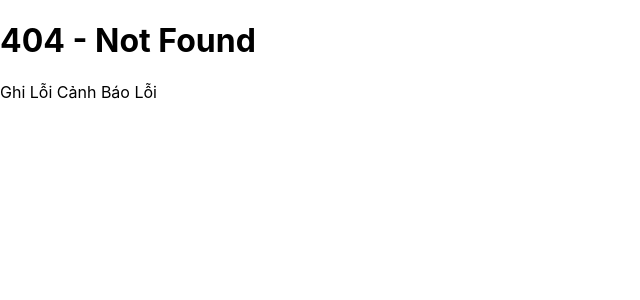
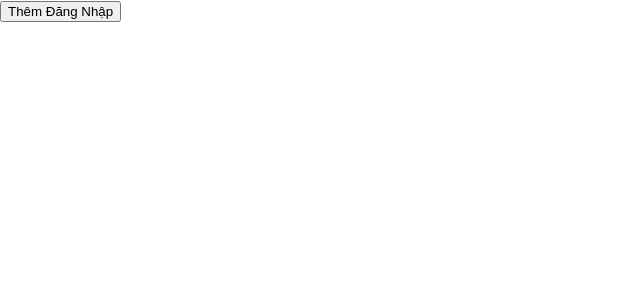
Before and after one commit to S02ten089/react_read, a React (Create React App) app: page /login/list in a window 1280 px wide. Before the commit this address had no page. Shown: the top 300 px of the page, without its empty margins (0-640 px from the left). Built offline with nearby package versions, Linux system fonts and the light colour scheme.

Commit message:
Add ListLogin - use components

```diff
--- a/src/App.tsx
+++ b/src/App.tsx
@@ -5,7 +5,7 @@ import About from './components/About';
 import NotFound from './components/NotFound';
 import Login from './components/Login';
 import ErrorBoundary from './components/ErrorBoundary';
-
+import LoginList from './components/ListLogin'
 const App: React.FC = () => {
   return (
     <div className="App">
@@ -15,6 +15,7 @@ const App: React.FC = () => {
           <Route path="/about" element={<About />} />
           <Route path="/login" element={<Login />} />
           <Route path="*" element={<NotFound />} />
+          <Route path="/login/list" element={<LoginList />} />
         </Routes>
       </ErrorBoundary>
     </div>
--- /dev/null
+++ b/src/components/ListLogin.tsx
@@ -0,0 +1,63 @@
+import React, { Component, ChangeEvent } from 'react';
+
+interface Login {
+  username: string;
+  password: string;
+}
+
+interface State {
+  logins: Login[];
+}
+
+class LoginList extends Component<{}, State> {
+  constructor(props: {}) {
+    super(props);
+    this.state = {
+      logins: []
+    };
+  }
+
+  addLogin = () => {
+    const newLogin: Login = {
+      username: '',
+      password: ''
+    };
+    this.setState(prevState => ({
+      logins: [...prevState.logins, newLogin]
+    }));
+  };
+
+  handleChange = (index: number, field: keyof Login, value: string) => {
+    this.setState(prevState => {
+      const logins = [...prevState.logins];
+      logins[index][field] = value;
+      return { logins };
+    });
+  };
+
+  render() {
+    return (
+      <div>
+        <button onClick={this.addLogin}>Thêm Đăng Nhập</button>
+        {this.state.logins.map((login, index) => (
+          <div key={index}>
+            <input
+              type="text"
+              value={login.username}
+              onChange={(e) => this.handleChange(index, 'username', e.target.value)}
+              placeholder="Tên đăng nhập"
+            />
+            <input
+              type="password"
+              value={login.password}
+              onChange={(e) => this.handleChange(index, 'password', e.target.value)}
+              placeholder="Mật khẩu"
+            />
+          </div>
+        ))}
+      </div>
+    );
+  }
+}
+
+export default LoginList;
```
